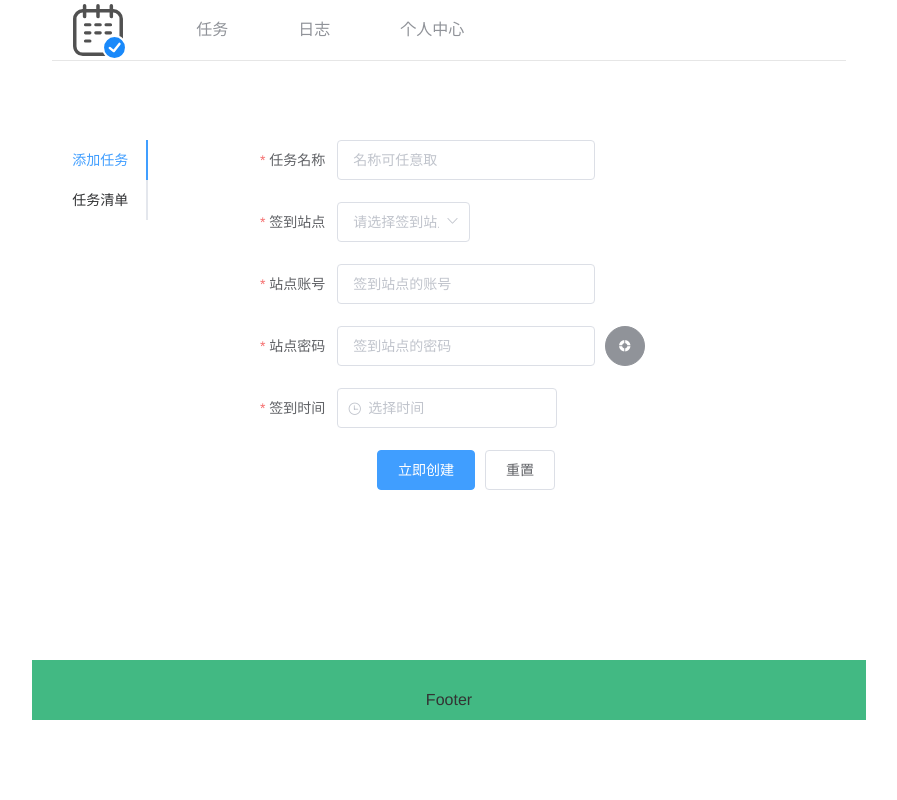
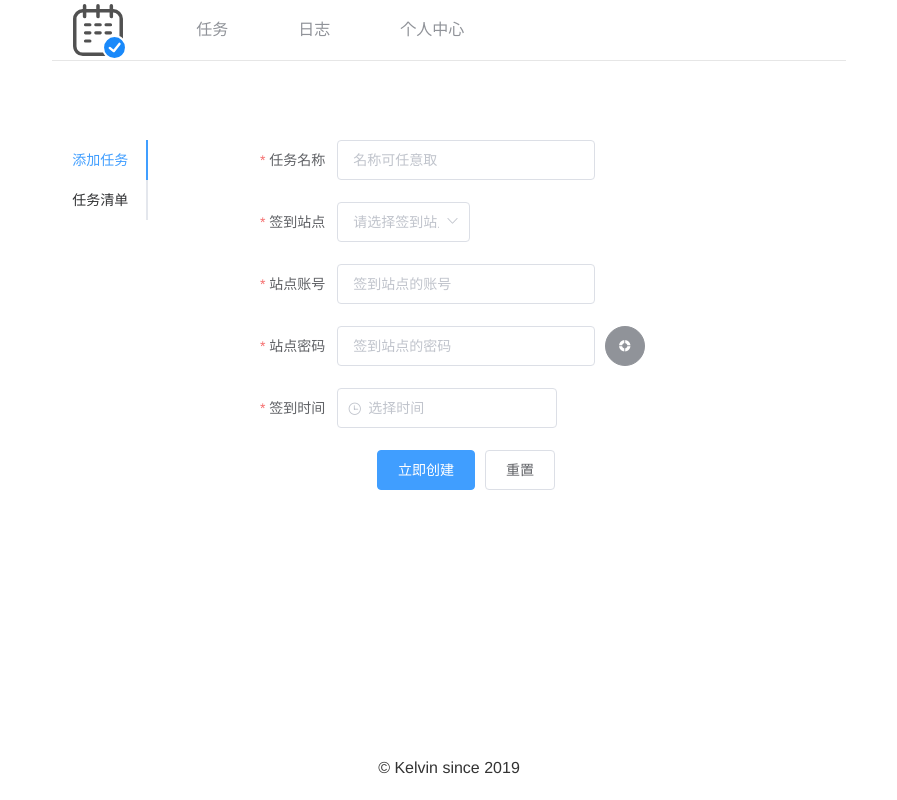
Before and after one commit to Kangaro0o/checkins-vue, a Vue app: page /#/task in a window 1280 px wide. Both pictures are taken after a click on the item 280 px from the left and 30 px from the top of the page. Shown: the whole page, without its empty margins (181-1078 px from the left). Built offline with nearby package versions, Linux system fonts and the light colour scheme.

Commit message:
footer部分

```diff
--- a/src/pages/layout/Base.vue
+++ b/src/pages/layout/Base.vue
@@ -7,7 +7,7 @@
           <header-menu></header-menu>
           <div class="line"></div>
           <main-content></main-content>
-          <el-footer>Footer</el-footer>
+          <el-footer>&copy; Kelvin since 2019</el-footer>
         </el-container>
       </div>
     </el-col>
@@ -16,14 +16,15 @@
 </template>
 
 <script>
-  import Menu from './Menu'
-  import Main from './Main'
-
+  import Menu from './Menu';
+  import Main from './Main';
+  import Footer from './Footer';
   export default {
     name: "Base",
     components: {
       'header-menu': Menu,
-      'main-content': Main
+      'main-content': Main,
+      'footer1': Footer
     }
   }
 </script>
@@ -40,18 +41,15 @@
   .el-col {
     border-radius: 4px;
   }
-
+  .el-footer {
+    height: 60px;
+    color: #333;
+    text-align: center;
+    line-height: 60px;
+  }
   .grid-content {
     border-radius: 4px;
     min-height: 36px;
-  }
-
-  .el-footer {
-    height: 80px;
-    background-color: #42b983;
-    color: #333;
-    text-align: center;
-    line-height: 80px;
   }
 
   .el-main {
--- /dev/null
+++ b/src/pages/layout/Footer.vue
@@ -0,0 +1,13 @@
+<template>
+    <el-footer>&copy; Kelvin since 2019</el-footer>
+</template>
+
+<script>
+  export default {
+    name: "Footer"
+  }
+</script>
+
+<style scoped>
+
+</style>
--- a/src/pages/layout/Main.vue
+++ b/src/pages/layout/Main.vue
@@ -10,7 +10,7 @@
   export default {
     name: "Main",
     data() {
-      const win_height = window.innerHeight - 200 + 'px'
+      const win_height = window.innerHeight - 122 + 'px'
       return {
         mainStyle: {
           minHeight: win_height
```
